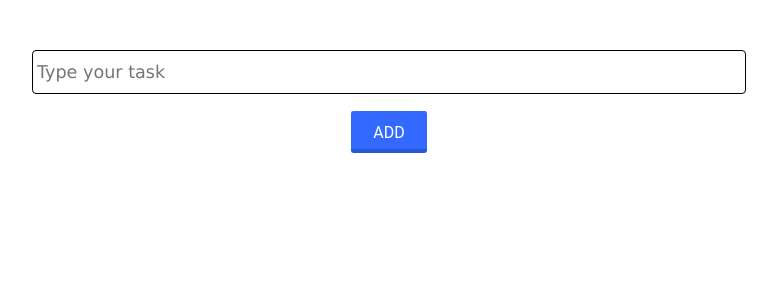
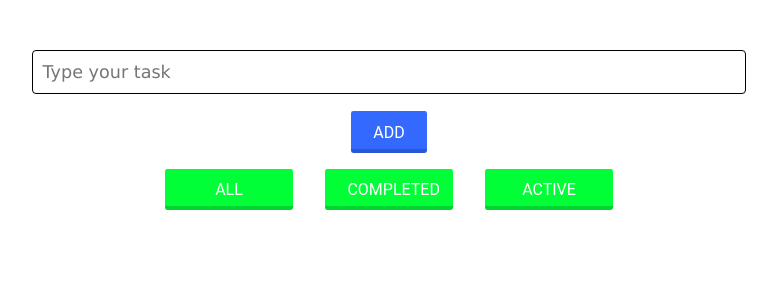
Before and after one commit to exxodia666/todo_app.js, a React (Create React App) app: page / in a window 1280 px wide. Shown: the top 300 px of the page, without its empty margins (251-1028 px from the left). Built offline with nearby package versions, Linux system fonts and the light colour scheme.

Commit message:
Few changes

```diff
--- a/src/components/TodoList.js
+++ b/src/components/TodoList.js
@@ -1,94 +1,51 @@
-import React, { useState } from 'react'
+import React, { Component } from 'react'
 import '../styles/style.css'
+//todo hooks
+export default class TodoList extends Component {
 
-//todo hooks
+  render() {
 
+    document.addEventListener('keydown', (e) => { if(e.code === 'Enter' && this.input.value) { addTodo(this.input.value); this.input.value = ''; e.preventDefault()}});
 
-const TodoList = props => {
-  let input = '';
-  //const [input, setInput] = useState('');
+    const appState    = this.props.store;
+    const addTodo     = this.props.actions.addTodo;
+    const reverseTodo = this.props.actions.reverseTodo;
+    const deleteTodo  = this.props.actions.deleteTodo;
 
-  document.addEventListener('keydown', (e) => {
-    if(e.code === 'Enter' && input.value) {
-      addTodo(input.value);
-      input.value = '';
-      e.preventDefault()
-    }
-  });
+    const listItems   = appState.map((item) => {
+      if(item.completed === true) { var liStyle = { 'textDecoration': 'line-through' }};
+      return (<li className = 'todo'>
+                              <a className = 'delete' onClick = { () => { deleteTodo(appState.indexOf(item))} }> Delete</a>
+                              <div style = { liStyle }  onClick = { () => { reverseTodo({ completed: item.completed, id: appState.indexOf(item) });}}>
+                                {item.text}
+                              </div>
+              </li>);
+    });
 
-    const appState    = props.store;
-    const addTodo     = props.actions.addTodo;
-    const reverseTodo = props.actions.reverseTodo;
-    const deleteTodo  = props.actions.deleteTodo;
-
-    const mapState = state => {
-      return state.map((item) => {
-        if(item.completed === true) {
-          var liStyle = {
-            'textDecoration': 'line-through' }
-        };
-        return (<li className = 'todo'>
-                                <a className = 'delete'
-                                href='/'
-                                onClick = { () => {
-                                  deleteTodo(appState.indexOf(item))
-                                  }
-                                }>Delete</a>
-
-                                <div style = { liStyle }
-                                     onClick = { () => {
-                                     reverseTodo({ completed: item.completed, id: appState.indexOf(item) });}}>
-                                  {item.text}
-                                </div>
-                </li>);
-    });}
-
-
-
-/*
-    const handleChange = event => {
-      setInput('');
-      setInput(event.target.value);
-    }
-*/
+    let input = '';
     return (
             <div className='App'>
-                  <input placeholder='Type your task'
-                         type='text'
-                         ref = { e => {
-                           input = e;
-                          }
-                        }
-                  />
-
-                  <a className='add'
-                    onClick = {
-                      () => {
-                        if(input.value) {
-                        addTodo(input.value);
-                        input.value = '';
-                      } else {
-                        alert('type your message')}}} >
+                  <input placeholder=' Type your task'  type='text' ref =  { e => this.input = e} />
+                  <a className='add'  onClick = {  () => { if(this.input.value) { addTodo(this.input.value); this.input.value = '';}}} >
                   Add
                   </a>
               <ul>
-                { mapState(appState) }
+                { listItems }
               </ul>
 
-              {/*Todo filtering
+              {/*Todo filtering*/}
               <div className='row'>
-                  <a className='add' href='/'  onClick = {  () => { if(this.input.value) { addTodo(this.input.value); this.input.value = '';}}} >
+                  <a className='filter'  onClick = { () => 1 } >
                   All
                   </a>
-                  <a className='add' href='/'  onClick = {  () => { if(this.input.value) { addTodo(this.input.value); this.input.value = '';}}} >
+                  <a className='filter'  onClick = { () => 1 } >
                   Completed
                   </a>
-                  <a className='add' href='/'  onClick = {  () => { if(this.input.value) { addTodo(this.input.value); this.input.value = '';}}} >
+                  <a className='filter'  onClick = { () =>  1 } >
                   Active
                   </a>
-              </div>*/
-              }
+              </div>
+
            </div>);
+  }
 };
-
-export default TodoList;
--- a/src/styles/style.css
+++ b/src/styles/style.css
@@ -45,6 +45,38 @@
 
 * .App input:hover {
   border: 1px solid blue;
+}
+
+* .filter {
+  cursor: pointer;
+  display: inline-block;
+  padding: 0.7em 1.4em;
+  width: 8em;
+  margin: 1em;
+  border-radius: 0.15em;
+  -webkit-box-sizing: border-box;
+          box-sizing: border-box;
+  text-decoration: none;
+  font-family: 'Roboto',sans-serif;
+  text-transform: uppercase;
+  font-weight: 400;
+  color: #FFFFFF;
+  background-color: #00ff37;
+  -webkit-box-shadow: inset 0 -0.6em 0 -0.35em rgba(0, 0, 0, 0.17);
+          box-shadow: inset 0 -0.6em 0 -0.35em rgba(0, 0, 0, 0.17);
+  text-align: center;
+  position: relative;
+}
+
+* .filter:active {
+  top: 0.1em;
+}
+
+@media all and (max-width: 30em) {
+  * .filter {
+    display: block;
+    margin: 0.4em auto;
+  }
 }
 
 * .add {
@@ -155,6 +187,7 @@
   -webkit-box-direction: normal;
       -ms-flex-direction: row;
           flex-direction: row;
+  margin: auto;
 }
 
 @media screen and (max-width: 426px) {
--- a/src/styles/style.scss
+++ b/src/styles/style.scss
@@ -32,6 +32,33 @@ input {
 }
 input:hover{
         border: 1px solid blue;
+}
+}
+.filter {
+        cursor: pointer;
+        display:inline-block;
+        padding: 0.7em 1.4em;
+        width: 8em;
+        margin: 1em;
+        border-radius:0.15em;
+        box-sizing: border-box;
+        text-decoration:none;
+        font-family:'Roboto',sans-serif;
+        text-transform:uppercase;
+        font-weight:400;
+        color:#FFFFFF;
+        background-color:#00ff37;
+        box-shadow:inset 0 -0.6em 0 -0.35em rgba(0,0,0,0.17);
+        text-align: center;
+        position:relative;
+}
+.filter:active{
+        top:0.1em;
+}
+@media all and (max-width:30em){
+.filter{
+        display:block;
+        margin:0.4em auto;
 }
 }
 .add {
@@ -124,6 +151,7 @@ div{
 .row {
         display: flex;
         flex-direction: row;
+        margin: auto;
 }
 
 @media screen and (max-width: 426px) {
```
Also changed, not shown: 1 other file (tests, documents, lock files or other folders).
